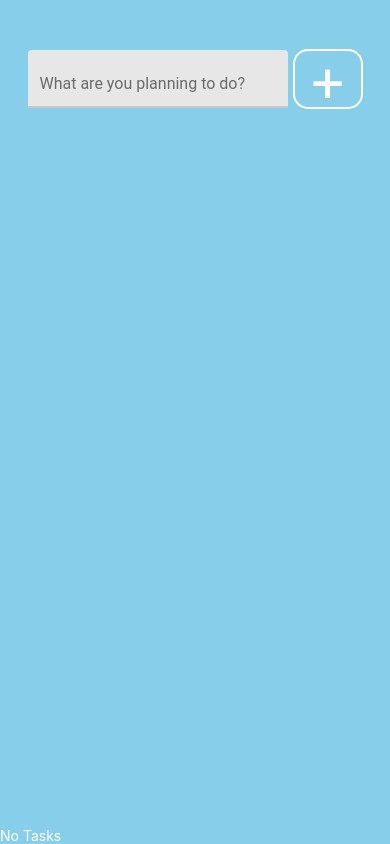
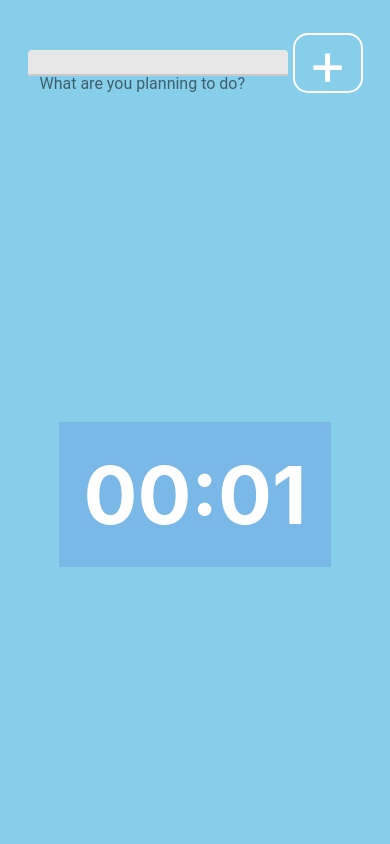
Before and after one commit to Atharv-28/FocusTime, a React Native app: screen / in a window 390 px wide. Built offline with nearby package versions, Linux system fonts and the light colour scheme.

Commit message:
Timer added on Screen

```diff
--- a/App.js
+++ b/App.js
@@ -6,7 +6,7 @@ import {Timer} from './components/features/Timer'
 import {RoundedButton} from './components/utils/roundedButton'
 
 export default function App() {
-    const [currentSubject, setCurrentSubject] = useState(null)
+    const [currentSubject, setCurrentSubject] = useState('test')
   return (
     <SafeAreaView style={styles.home}>
       <Focus style={styles.focus} addSubject={setCurrentSubject} />
--- a/app.json
+++ b/app.json
@@ -1,7 +1,7 @@
 {
   "expo": {
     "name": "focustime",
-    "slug": "snack-7e49864a-c1ad-41cd-b152-c39bf270d734",
+    "slug": "snack-3376e255-a4cb-409d-82ad-1195e81dc06e",
     "version": "1.0.0",
     "orientation": "portrait",
     "icon": "./assets/icon.png",
--- a/components/features/Timer.js
+++ b/components/features/Timer.js
@@ -1,8 +1,21 @@
 import React from "react";
-import {View, Text} from "react-native";
+import {View, StyleSheet} from "react-native";
+import {Countdown} from './Countdown'
 
 export const Timer = ({ focusSubject }) => (
-  <View>
-    <Text>{focusSubject}</Text>
+  <View style={styles.container}>
+    <View style={styles.countdown}>
+      <Countdown onProgress={() => {}} onEnd={() => {}} />
+    </View>
   </View>
 )
+
+const styles = StyleSheet.create({
+  container: {
+    flex : 1,
+  },
+  countdown: {
+    flex: 0.5,
+    alignItems: 'center',
+  }
+})
```
